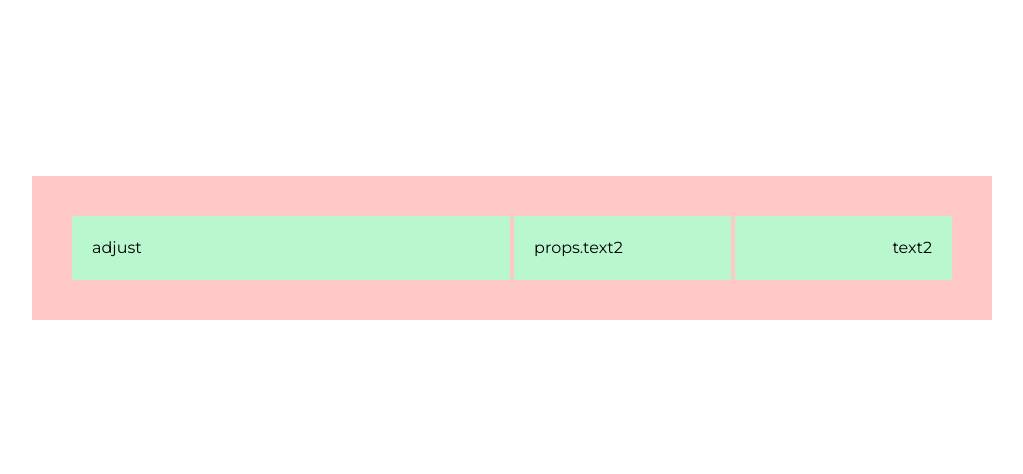
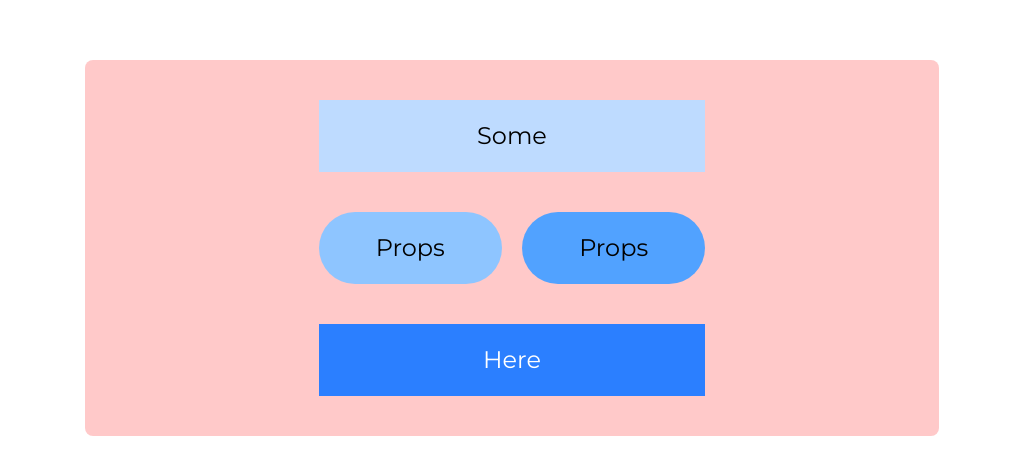
Before and after one commit to acm-ucr/mock-trial-website, a Next.js app: page / in a window 1280 px wide. Shown: the part 152-626 px from the top of the page, without its empty margins (128-1151 px from the left). Built offline with nearby package versions, Linux system fonts and the light colour scheme.

Commit message:
Finished Example Component

```diff
--- a/src/app/page.tsx
+++ b/src/app/page.tsx
@@ -3,7 +3,7 @@ import Example from "@/components/Example";
 const Home = () => {
   return (
     <div className="flex h-screen w-screen items-center justify-center">
-      <Example text1="adjust" text2="text2" text3="these" />
+      <Example text1="Some" text2="Props" text3="Here" />
     </div>
   );
 };
--- a/src/components/Example.tsx
+++ b/src/components/Example.tsx
@@ -1,12 +1,20 @@
 const Example = (props: { text1: string; text2: string; text3: string }) => {
   return (
-    <div className="flex w-3/4 items-center gap-1 bg-red-200 p-10">
-      <div className="w-1/2 bg-green-200 p-5 text-left">{props.text1}</div>
-      <div className="flex w-1/2 flex-row gap-1">
-        <div className="w-full bg-green-200 p-5 text-left">props.text2</div>
-        <div className="w-full bg-green-200 p-5 text-right">{props.text2}</div>
+    <div className="flex w-2/3 flex-col items-center gap-10 rounded-lg bg-red-200 p-10">
+      <div className="w-1/2 bg-blue-200 p-5 text-center text-2xl">
+        {props.text1}
       </div>
-      {/* Hint: Add another box/div here similarly to line 4 */}
+      <div className="flex w-1/2 flex-row content-center gap-5">
+        <div className="w-1/2 rounded-full bg-blue-300 p-5 text-center text-2xl">
+          {props.text2}
+        </div>
+        <div className="w-1/2 rounded-full bg-blue-400 p-5 text-center text-2xl">
+          {props.text2}
+        </div>
+      </div>
+      <div className="w-1/2 bg-blue-500 p-5 text-center text-2xl text-white">
+        {props.text3}
+      </div>
     </div>
   );
 };
```
